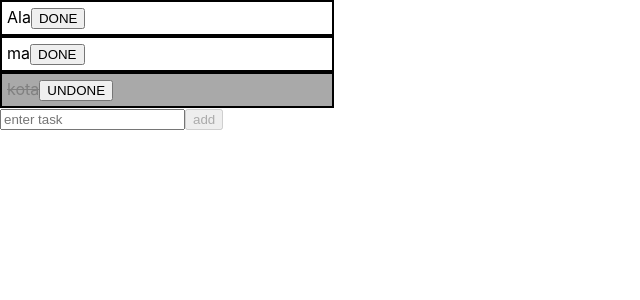
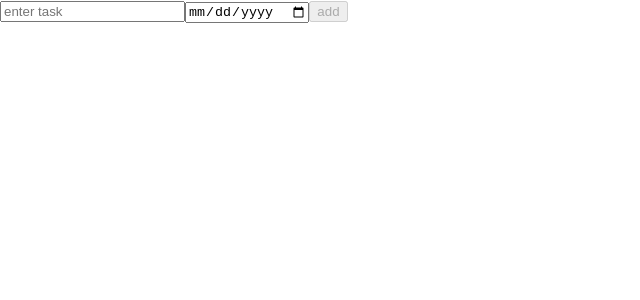
Before and after one commit to Jotunbane-lab/ReactProject, a React (Create React App) app: page / in a window 1280 px wide. Shown: the top 300 px of the page, without its empty margins (0-640 px from the left). Built offline with nearby package versions, Linux system fonts and the light colour scheme.

Commit message:
added date input to CreationButton.jsx

```diff
--- a/src/basic/CreationButton.jsx
+++ b/src/basic/CreationButton.jsx
@@ -2,17 +2,21 @@ import React from "react";
 
 export function CreationButton(props) {
     const [text, setText] = React.useState("");
+    const [date, setDate] = React.useState(0);
 
     function addTask() {
         props.onCreate({
             done: false,
-            text: text
-        });
+            text: text,
+            date: date
+        })
+        setText("");
     }
 
     return <div>
 
         <input placeholder="enter task" value={text} onChange={(event => setText(event.currentTarget.value))}/>
+        <input type={"date"} value={date} onChange={(event => setDate(event.currentTarget.value))}/>
         <button onClick={addTask} disabled={text===""}>add</button>
 
 
--- a/src/basic/List.jsx
+++ b/src/basic/List.jsx
@@ -3,11 +3,7 @@ import {Field} from "./Field";
 import {CreationButton} from "./CreationButton";
 
 export function List(props) {
-    const[tasks, setTasks] = React.useState([
-        {text: 'Ala', done: false},
-        {text: 'ma', done: false},
-        {text: 'kota', done: true}
-    ]);
+    const[tasks, setTasks] = React.useState([]);
 
     function handleChange(task) {
         task.done = !task.done;
```
